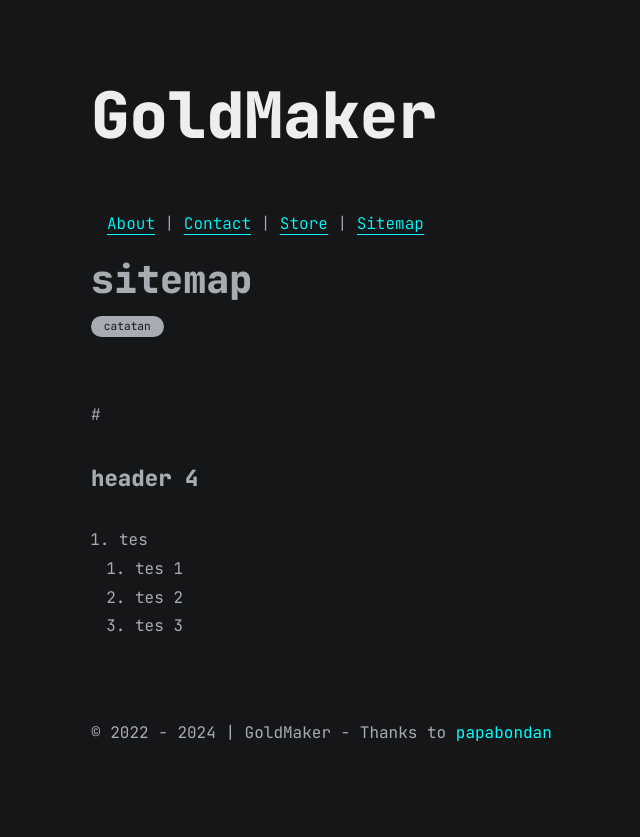
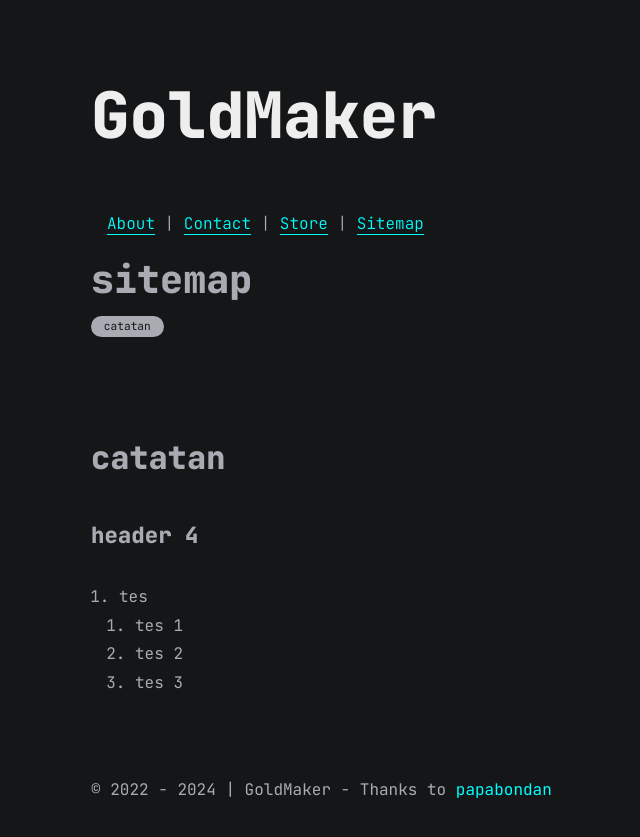
Before and after one commit to angganesia/angganesia.github.io, a Jekyll site: the page built from _pages/sitemaps.md, in a window 1280 px wide. Shown: the top 837 px of the page, without its empty margins (224-864 px from the left). Built offline with Jekyll 4.4.1, drawn with Linux system fonts in a browser that asks for light colours; comment, search, counter and statistics services are not loaded.

Commit message:
update sitemaps.md

```diff
--- a/_pages/sitemaps.md
+++ b/_pages/sitemaps.md
@@ -4,7 +4,7 @@ categories: [catatan]
 permalink: /sitemap/
 ---
 
-# {{post.categories}}
+# {{page.categories}}
 #### header 4
 1. tes
     1. tes 1
```
